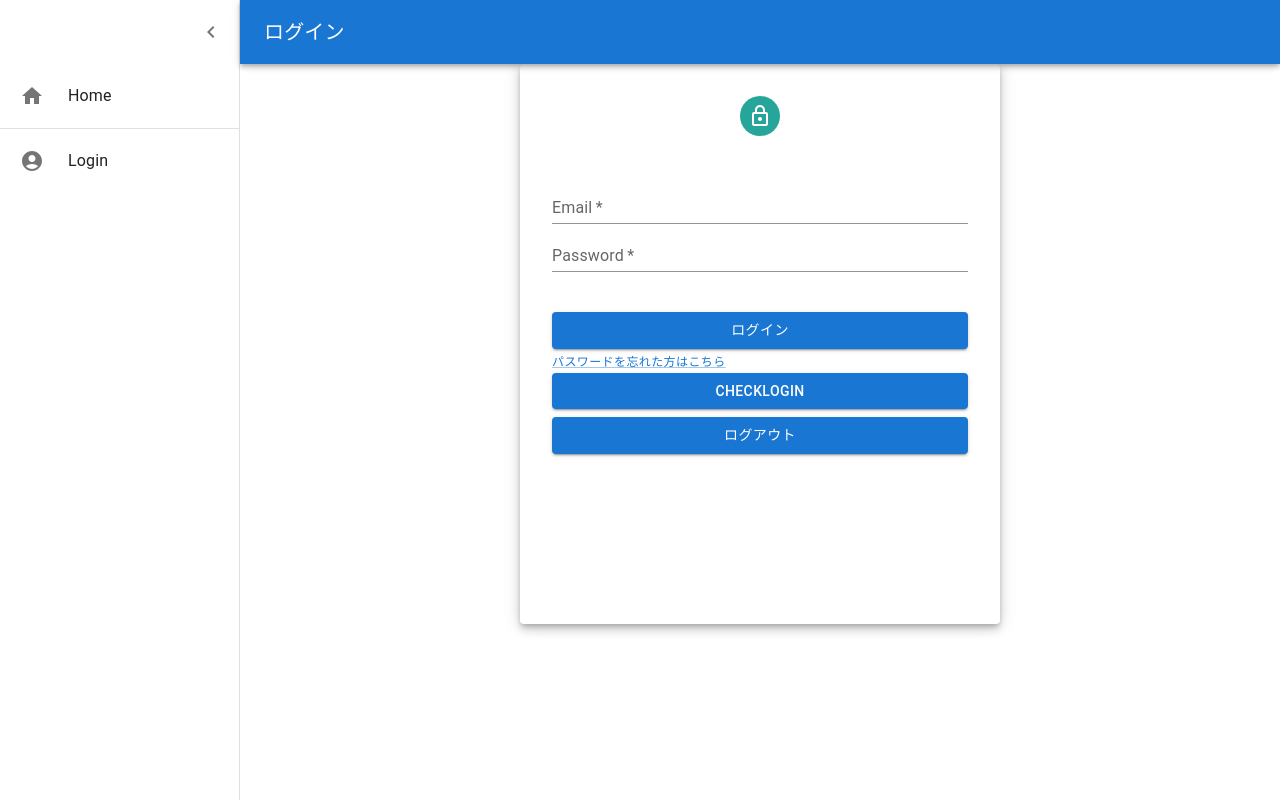
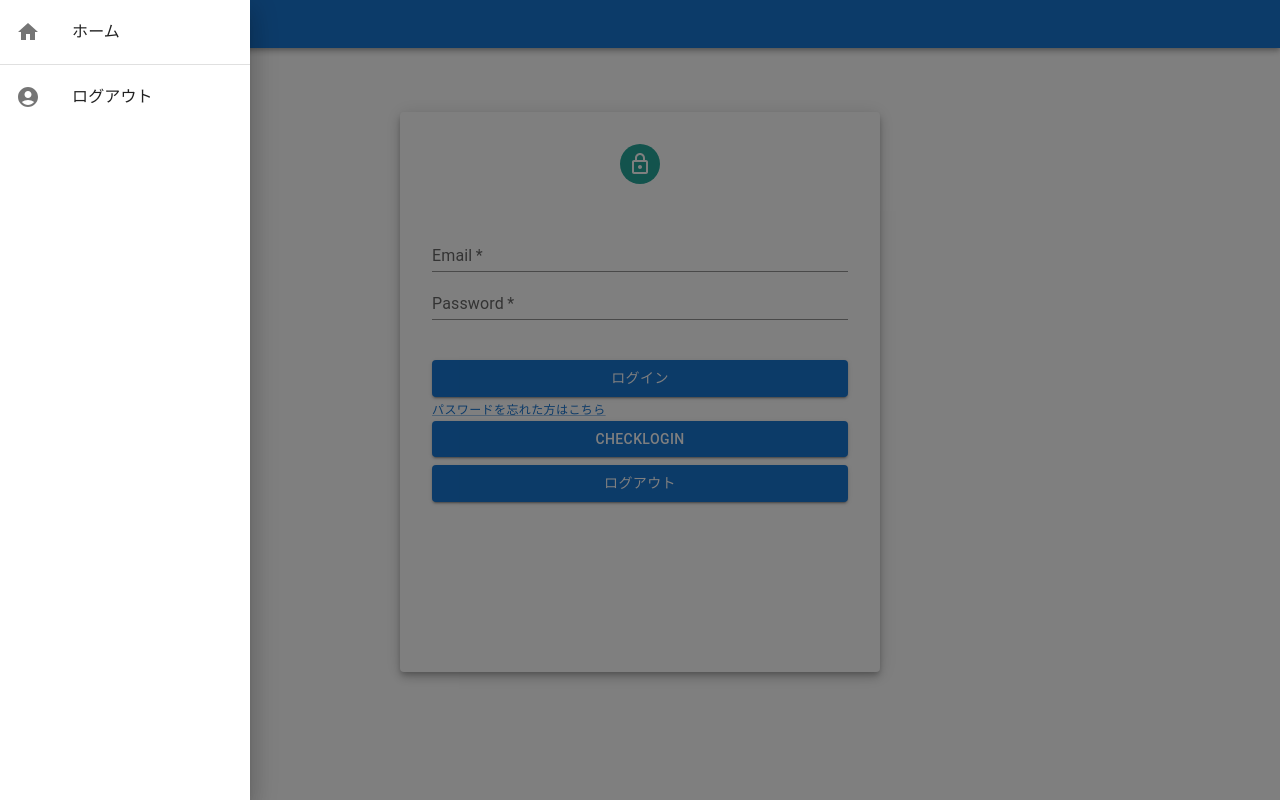
Before and after one commit to ryo-tsurusaki/web, a React (Create React App) app: page /login in a window 1280 px wide. Both pictures are taken after a click on the button "menu". Built offline with nearby package versions, Linux system fonts and the light colour scheme; no server answers; what amazon-cognito-identity-js would draw is missing.

Commit message:
Drawerを再構築

```diff
--- a/src/App.tsx
+++ b/src/App.tsx
@@ -5,7 +5,7 @@ import { useSelector } from 'react-redux';
 import Box from '@mui/material/Box';
 import CssBaseline from '@mui/material/CssBaseline';
 import { RootState } from './store';
-import CommonDrawer from './component/CommonDrawer';
+import Header from './component/Header';
 import ErrorBoundary from './pages/errorBoundary';
 import Index from './pages/home';
 import Login from './pages/login';
@@ -28,9 +28,9 @@ const App: FC = () => {
   );
 
   return (
-    <Box sx={{ display: 'flex' }}>
+    <Box sx={{ flexGrow: 1 }}>
+      <Header />
       <CssBaseline />
-      <CommonDrawer />
       <Box component="main" sx={{ flexGrow: 1, p: 3 }}>
         <ErrorBoundary>
           <Routes>
--- a/src/component/CommonDrawer.tsx
+++ /dev/null
@@ -1,185 +0,0 @@
-/* eslint-disable import/no-extraneous-dependencies */
-import { FC, useState, useEffect } from 'react';
-import { Link, useLocation } from 'react-router-dom';
-import { useSelector } from 'react-redux';
-import MuiAppBar, { AppBarProps as MuiAppBarProps } from '@mui/material/AppBar';
-import ChevronLeftIcon from '@mui/icons-material/ChevronLeft';
-import ChevronRightIcon from '@mui/icons-material/ChevronRight';
-import Divider from '@mui/material/Divider';
-import MuiDrawer from '@mui/material/Drawer';
-import IconButton from '@mui/material/IconButton';
-import List from '@mui/material/List';
-import ListItem from '@mui/material/ListItem';
-import ListItemButton from '@mui/material/ListItemButton';
-import ListItemIcon from '@mui/material/ListItemIcon';
-import ListItemText from '@mui/material/ListItemText';
-import HomeIcon from '@mui/icons-material/Home';
-import AccountCircle from '@mui/icons-material/AccountCircle';
-import MenuIcon from '@mui/icons-material/Menu';
-import { styled, useTheme, Theme, CSSObject } from '@mui/material/styles';
-import Toolbar from '@mui/material/Toolbar';
-import Typography from '@mui/material/Typography';
-import { RootState } from '../store';
-
-const drawerWidth = 240;
-
-const openedMixin = (theme: Theme): CSSObject => ({
-  width: drawerWidth,
-  transition: theme.transitions.create('width', {
-    easing: theme.transitions.easing.sharp,
-    duration: theme.transitions.duration.enteringScreen,
-  }),
-  overflowX: 'hidden',
-});
-
-const closedMixin = (theme: Theme): CSSObject => ({
-  transition: theme.transitions.create('width', {
-    easing: theme.transitions.easing.sharp,
-    duration: theme.transitions.duration.leavingScreen,
-  }),
-  overflowX: 'hidden',
-  width: `calc(${theme.spacing(7)} + 1px)`,
-  [theme.breakpoints.up('sm')]: {
-    width: `calc(${theme.spacing(8)} + 1px)`,
-  },
-});
-
-const DrawerHeader = styled('div')(({ theme }) => ({
-  display: 'flex',
-  alignItems: 'center',
-  justifyContent: 'flex-end',
-  padding: theme.spacing(0, 1),
-  ...theme.mixins.toolbar,
-}));
-
-interface AppBarProps extends MuiAppBarProps {
-  open?: boolean;
-}
-
-const AppBar = styled(MuiAppBar, {
-  shouldForwardProp: (prop) => prop !== 'open',
-})<AppBarProps>(({ theme, open }) => ({
-  zIndex: theme.zIndex.drawer + 1,
-  transition: theme.transitions.create(['width', 'margin'], {
-    easing: theme.transitions.easing.sharp,
-    duration: theme.transitions.duration.leavingScreen,
-  }),
-  ...(open && {
-    marginLeft: drawerWidth,
-    width: `calc(100% - ${drawerWidth}px)`,
-    transition: theme.transitions.create(['width', 'margin'], {
-      easing: theme.transitions.easing.sharp,
-      duration: theme.transitions.duration.enteringScreen,
-    }),
-  }),
-}));
-
-const Drawer = styled(MuiDrawer, { shouldForwardProp: (prop) => prop !== 'open' })(
-  ({ theme, open }) => ({
-    width: drawerWidth,
-    flexShrink: 0,
-    whiteSpace: 'nowrap',
-    boxSizing: 'border-box',
-    ...(open && {
-      ...openedMixin(theme),
-      '& .MuiDrawer-paper': openedMixin(theme),
-    }),
-    ...(!open && {
-      ...closedMixin(theme),
-      '& .MuiDrawer-paper': closedMixin(theme),
-    }),
-  }),
-);
-
-const CommonDrawer: FC = () => {
-  const pathName = useLocation().pathname;
-  const theme = useTheme();
-  const [open, setOpen] = useState(false);
-  const userState = useSelector((state: RootState) => state.user)
-
-  const handleDrawerOpen = () => {
-    setOpen(true);
-  };
-
-  const handleDrawerClose = () => {
-    setOpen(false);
-  };
-
-  const title = () => {
-    switch(pathName) {
-      case '/':
-        return 'HOME';
-      case '/login':
-        return 'ログイン';
-      default:
-        return 'undefined';
-    }
-  };
-
-  let isLogin = false;
-
-  useEffect(
-    () => {
-      if (userState.name !== undefined) {
-        isLogin = true;
-      }
-
-      if (pathName !== '/login' && !isLogin) {
-        window.location.href = "/login";
-      }
-    }
-  );
-    return (
-      <div>
-        <AppBar position="fixed" open={open}>
-            <Toolbar>
-                <IconButton
-                    color="inherit"
-                    aria-label="open drawer"
-                    onClick={handleDrawerOpen}
-                    edge="start"
-                    sx={{
-                    marginRight: 5,
-                    ...(open && { display: 'none' }),
-                    }}
-                >
-                    <MenuIcon />
-                </IconButton>
-                <Typography variant="h6" noWrap component="div">
-                    {title()}
-                </Typography>
-            </Toolbar>
-        </AppBar>
-        <Drawer variant="permanent" open={open}>
-            <DrawerHeader>
-                <IconButton onClick={handleDrawerClose}>
-                    {theme.direction === 'rtl' ? <ChevronRightIcon /> : <ChevronLeftIcon />}
-                </IconButton>
-            </DrawerHeader>
-            <List>
-                <ListItem key='Home' disablePadding sx={{ display: 'block' }}>
-                    <ListItemButton component={Link} to="/" sx={{minHeight: 48, justifyContent: open ? 'initial' : 'center', px: 2.5,}}>
-                        <ListItemIcon sx={{minWidth: 0, mr: open ? 3 : 'auto', justifyContent: 'center'}}>
-                            <HomeIcon />
-                        </ListItemIcon>
-                        <ListItemText primary='Home' sx={{ opacity: open ? 1 : 0 }} />
-                    </ListItemButton>
-                </ListItem>
-            </List>
-            <Divider />
-            <List>
-              <ListItem key='Login' disablePadding sx={{ display: 'block' }}>
-                <ListItemButton component={Link} to="/login" sx={{minHeight: 48, justifyContent: open ? 'initial' : 'center', px: 2.5,}}>
-                  <ListItemIcon sx={{minWidth: 0, mr: open ? 3 : 'auto', justifyContent: 'center'}}>
-                    <AccountCircle />
-                  </ListItemIcon>
-                  <ListItemText primary='Login' sx={{ opacity: open ? 1 : 0 }} />
-                </ListItemButton>
-              </ListItem>
-            </List>
-          </Drawer>
-      </div>
-    );
-}
-
-export default CommonDrawer;
--- /dev/null
+++ b/src/component/Header.tsx
@@ -0,0 +1,120 @@
+/* eslint-disable import/no-extraneous-dependencies */
+import React, { FC, useState, useEffect } from 'react';
+import { Link, useLocation } from 'react-router-dom';
+import { useDispatch } from 'react-redux';
+import Box from '@mui/material/Box';
+import Drawer from '@mui/material/Drawer';
+import List from '@mui/material/List';
+import ListItem from '@mui/material/ListItem';
+import ListItemButton from '@mui/material/ListItemButton';
+import ListItemIcon from '@mui/material/ListItemIcon';
+import ListItemText from '@mui/material/ListItemText';
+import Divider from '@mui/material/Divider';
+import HomeIcon from '@mui/icons-material/Home';
+import AccountCircle from '@mui/icons-material/AccountCircle';
+import AppBar from '@mui/material/AppBar';
+import IconButton from '@mui/material/IconButton';
+import MenuIcon from '@mui/icons-material/Menu';
+import Toolbar from '@mui/material/Toolbar';
+import Typography from '@mui/material/Typography';
+import { CognitoUserPool } from 'amazon-cognito-identity-js';
+import { awsConfiguration } from '../config/awsConfiguration';
+import { setUserName } from '../store/user/action';
+
+const userPool = new CognitoUserPool({
+  UserPoolId: awsConfiguration.UserPoolId,
+  ClientId: awsConfiguration.ClientId,
+});
+
+const Header: FC = () => {
+  const [title, setTitle] = useState<string>('');
+  const [isOpen, setOpen] = useState<boolean>(false);
+  const pathName = useLocation().pathname;
+  const dispatch = useDispatch();
+
+  useEffect(
+    () => {
+      switch(pathName) {
+        case '/':
+          setTitle('ホーム');
+          break;
+        case '/login':
+          setTitle('ログイン');
+          break;
+        default:
+          setTitle('undefined');
+      };
+    }
+  );
+
+  const logout = async () => {
+    const cognitoUser = userPool.getCurrentUser();
+
+    cognitoUser?.signOut();
+    dispatch(setUserName(undefined));
+    window.location.href = '/login';
+  };
+
+  const toggleDrawer = (open: boolean) => (event: React.KeyboardEvent | React.MouseEvent) => {
+    if (
+      event.type === 'keydown' &&
+      ((event as React.KeyboardEvent).key === 'Tab' ||
+        (event as React.KeyboardEvent).key === 'Shift')
+    ) {
+      return;
+    }
+    setOpen(open);
+  };
+
+  const list = () => (
+    <Box
+      sx={{ width: 250 }}
+      role="presentation"
+      onClick={toggleDrawer(false)}
+      onKeyDown={toggleDrawer(false)}
+    >
+      <List>
+        <ListItem key='Home' disablePadding sx={{ display: 'block' }}>
+          <ListItemButton component={Link} to="/">
+              <ListItemIcon>
+                <HomeIcon />
+              </ListItemIcon>
+              <ListItemText primary='ホーム'/>
+          </ListItemButton>
+        </ListItem>
+      </List>
+      <Divider />
+      <List>
+        <ListItem key='Logout' disablePadding sx={{ display: 'block' }}>
+          <ListItemButton onClick={logout}>
+            <ListItemIcon>
+              <AccountCircle />
+            </ListItemIcon>
+            <ListItemText primary='ログアウト'/>
+          </ListItemButton>
+        </ListItem>
+      </List>
+    </Box>
+  );
+
+  return (
+    <AppBar position="static" sx={{ flexGrow: 1 }}>
+      <Toolbar variant="dense">
+        <IconButton edge="start" color="inherit" aria-label="menu" sx={{ mr: 2 }} onClick={toggleDrawer(true)}>
+          <MenuIcon />
+        </IconButton>
+        <Typography variant="h6" color="inherit" component="div">
+          {title}
+        </Typography>
+      </Toolbar>
+      <Drawer
+        open={isOpen}
+        onClose={toggleDrawer(false)}
+      >
+        {list()}
+      </Drawer>
+    </AppBar>
+  );
+}
+
+export default Header;
```
